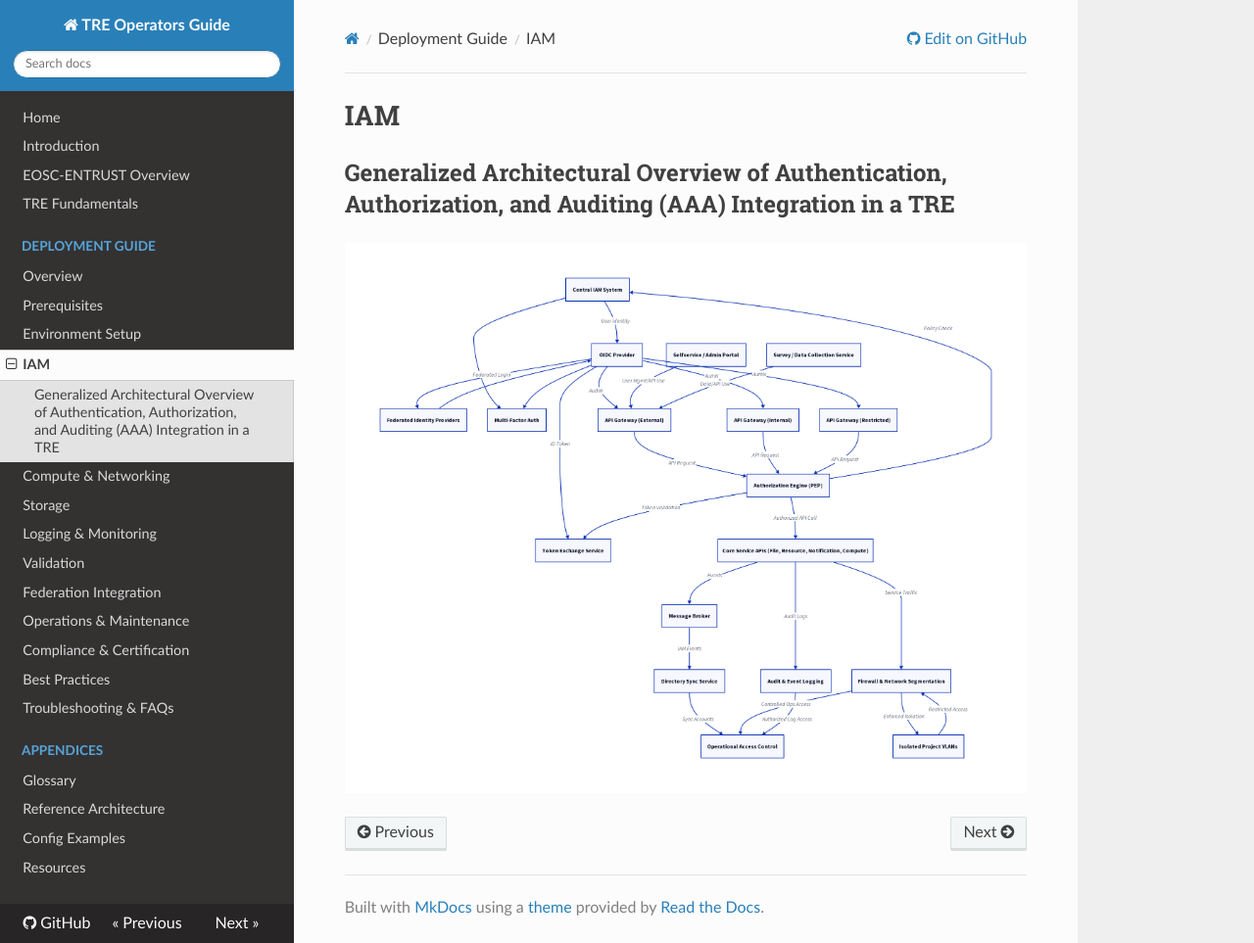
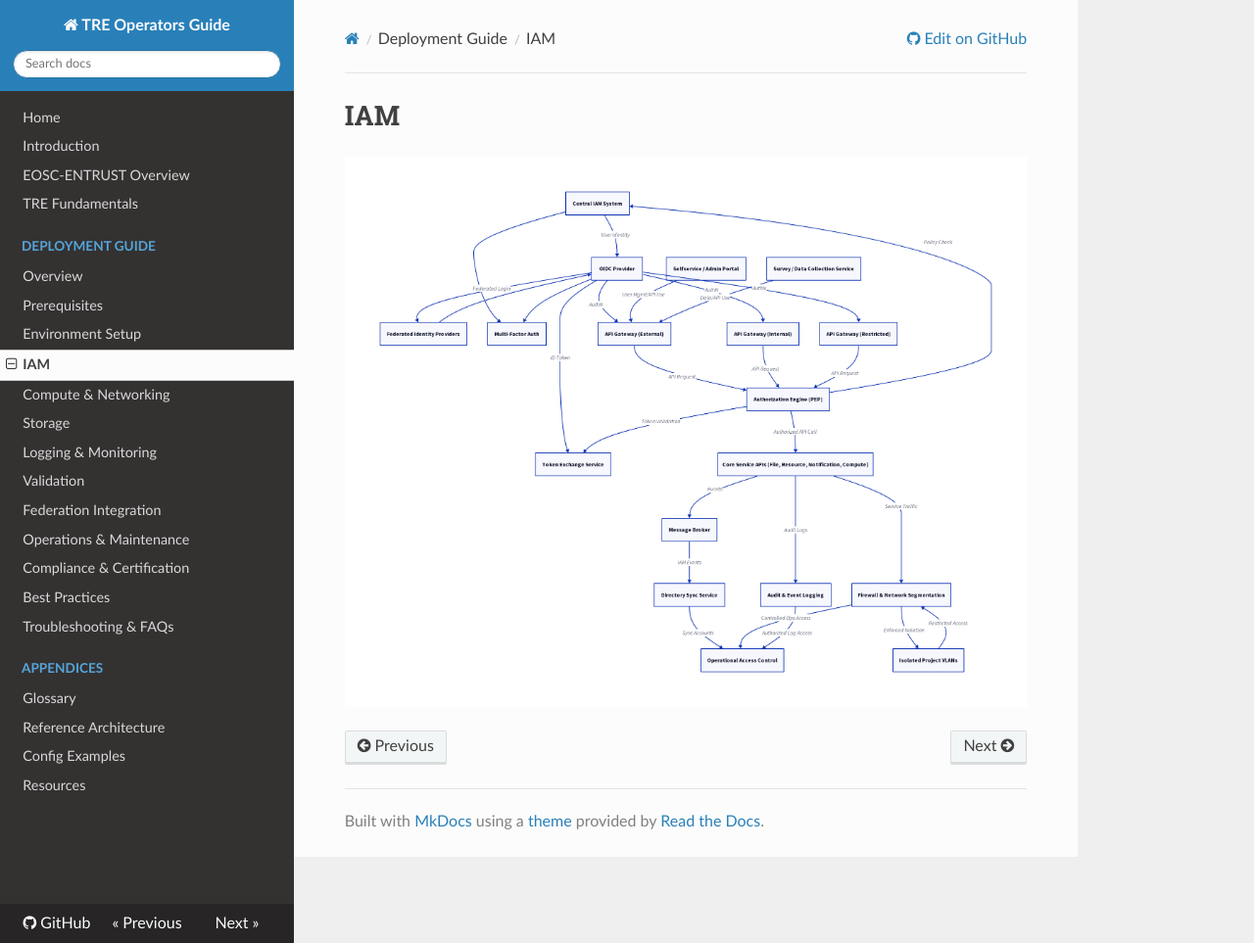
Before and after one commit to unioslo/tre-operators-docs, an MkDocs documentation site: the page built from docs/deployment/iam.md, in a window 1280 px wide and 963 px high. Shown: the whole window at 98% size. Built offline with MkDocs 1.6.1, drawn with Linux system fonts in a browser that asks for light colours; nearby versions of some CDN libraries.

Commit message:
Fix image reference and update heading in IAM documentation for clarity

```diff
--- a/docs/deployment/iam.md
+++ b/docs/deployment/iam.md
@@ -1,5 +1,3 @@
 # IAM
 
-## Generalized Architectural Overview of Authentication, Authorization, and Auditing (AAA) Integration in a TRE
-
-![IAM Architecture](../images/aaai_architecture.png)
+![Generalized Architectural Overview of Authentication, Authorization, and Auditing (AAA) Integration in a TRE](../images/aaai_architecture.png)
```
